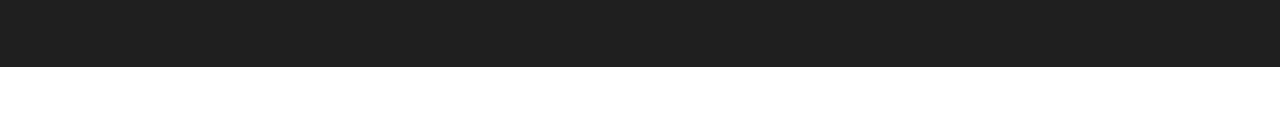
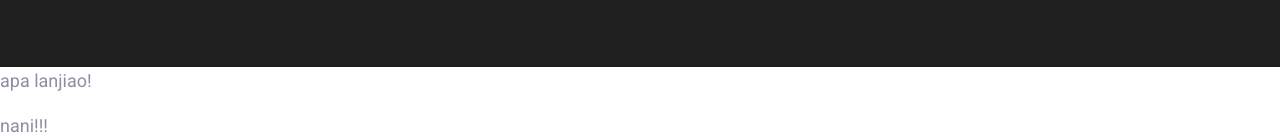
Before and after one commit to jerred-coding/ycyc, a plain HTML site: page index.html in a window 1280 px wide. Shown: the part 5279-5415 px from the top of the page. Before the commit the page ends 5346 px from the top, so only its background shows below. Drawn offline with nearby package versions, Linux system fonts and the light colour scheme.

Commit message:
testing 2 commit

```diff
--- a/index.html
+++ b/index.html
@@ -443,5 +443,8 @@
     <script>
       AOS.init();
     </script>
+
+    <p>apa lanjiao!</p>
+    nani!!!
   </body>
 </html>
```
Also changed, not shown: 1 other file.
